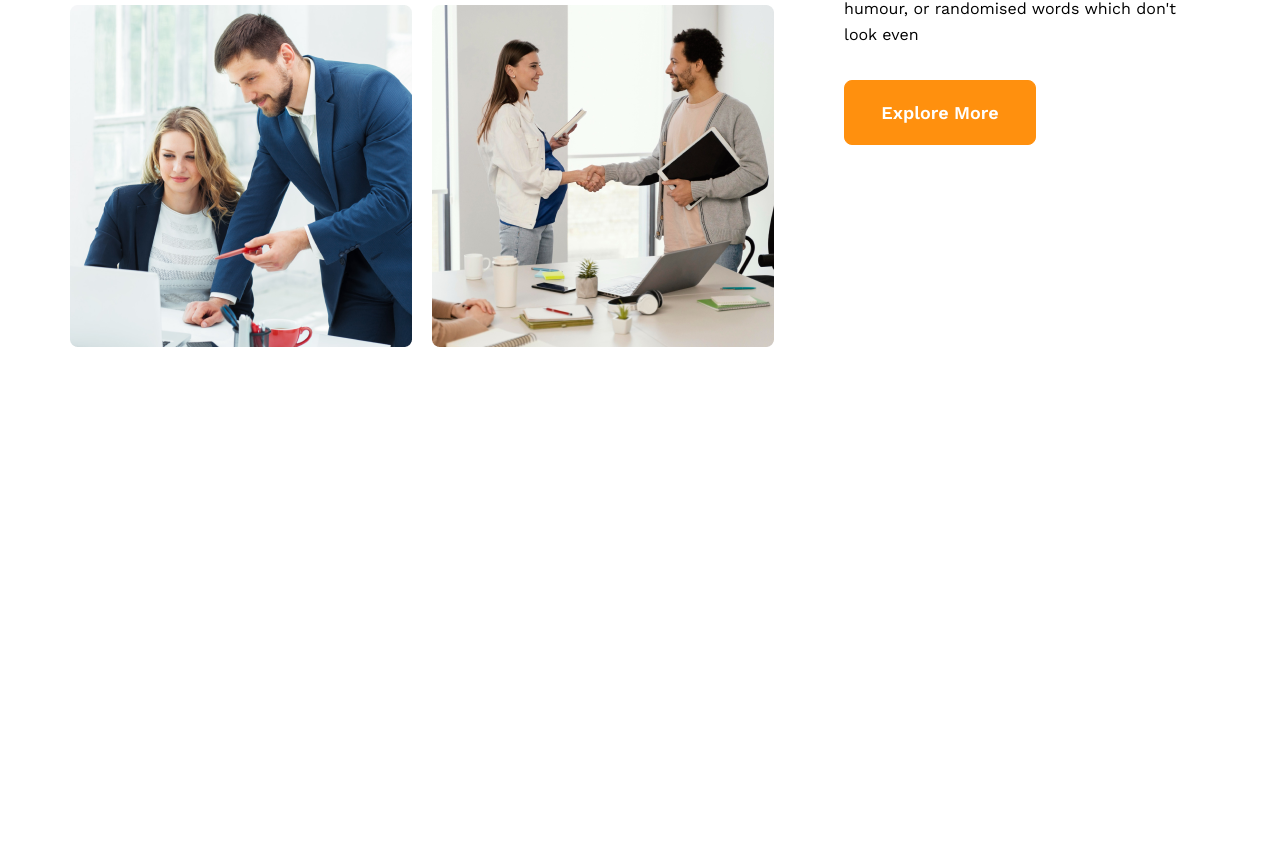
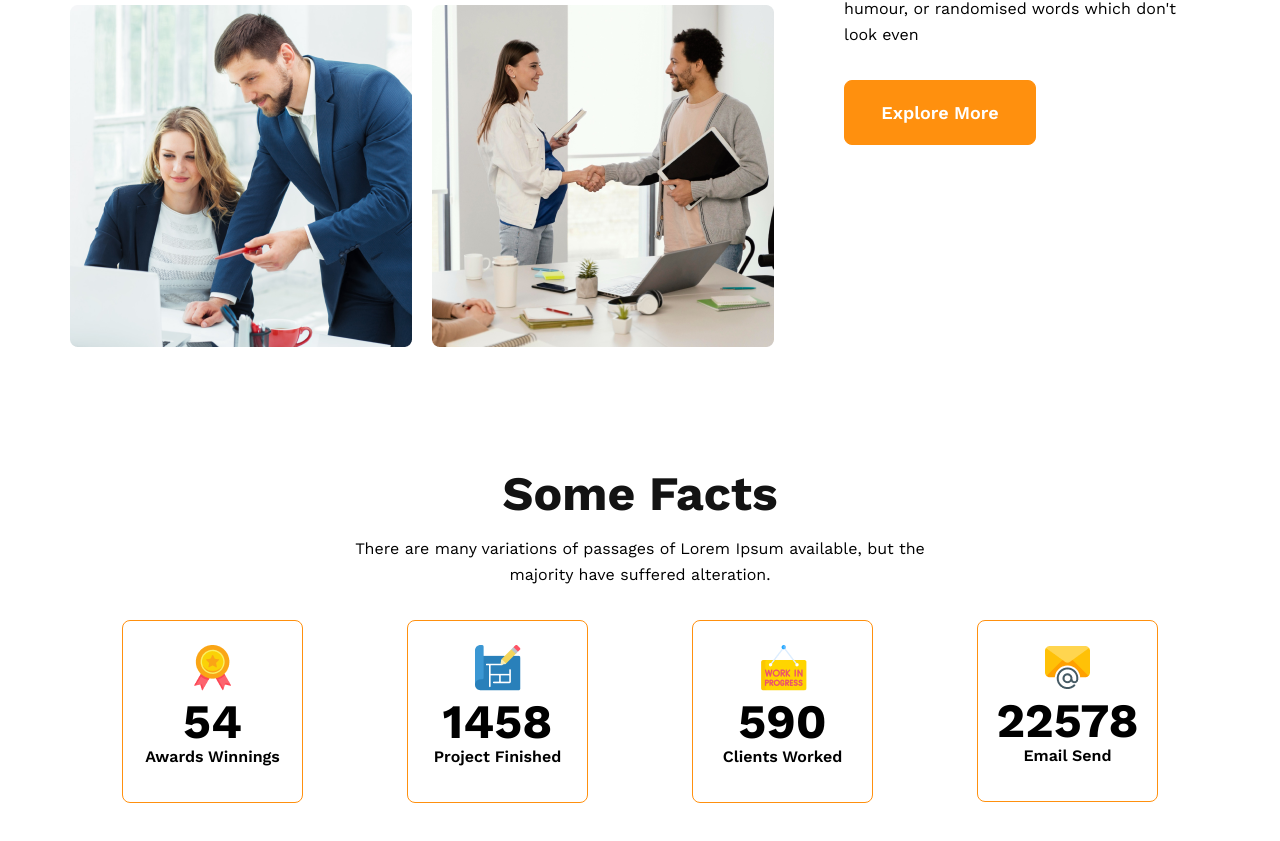
Before and after one commit to jiadalfahmid/g3-architect-website, a plain HTML site: page index.html in a window 1280 px wide. Shown: the part 1483-2324 px from the top of the page. Before the commit the page ends 1950 px from the top, so only its background shows below. Drawn offline with nearby package versions, Linux system fonts and the light colour scheme.

Commit message:
Facts section added

```diff
--- a/css/style.css
+++ b/css/style.css
@@ -134,6 +134,37 @@ li a{
   grid-gap: 1.25rem;
 }
 /* team section ends */
+/* feature section starts */
+/* feature section ends */
+/* facts section starts */
+.facts{
+  margin: 7.5rem auto;
+}
+.facts p{
+  max-width: 600px;
+  margin: 0rem auto 2rem;
+}
+.cards-container{
+  display: flex;
+  grid-template-columns: repeat(4, 1fr);
+  justify-content: space-around;
+  align-items: center;
+  flex-wrap: wrap;
+}
+.cards-container .card{
+  width: 11.35rem;
+  border: 1px solid rgb(255, 144, 14);
+  border-radius: 8px;
+}
+.card .badge{
+  margin-top: 1.5rem;
+}
+.card>p{
+  font-weight: 600;
+  margin-top: -1.25rem;
+}
+
+/* facts section ends */
 
 
 
@@ -155,6 +186,7 @@ li a{
   .team{
     flex-direction: column;
     gap: 30px;
+    text-align: center;
   }
   .team .team-img{
     grid-template-columns: repeat(1, 1fr);
@@ -165,6 +197,14 @@ li a{
   }
   .team .text-container{
     margin: 0px 2rem;
+  }
+  .facts p{
+    max-width: 25rem;
+  }
+  .cards-container{
+    justify-content: center;
+    gap: 1rem;
+    /* margin-left: 10px; */
   }
 }
 
@@ -193,6 +233,7 @@ li a{
   }
   .team .text-container{
     margin: 0px 4rem;
+    text-align: center;
   }
   .team .team-img{
     grid-gap: 0rem;
@@ -201,5 +242,9 @@ li a{
     margin: 1.25rem auto;
     width: 90%;
   }
+  .cards-container{
+    justify-content: space-around;
+    gap: 2rem;
+  }
 
 }
--- a/index.html
+++ b/index.html
@@ -45,6 +45,34 @@
       </div>
     </section>
     <!-- team section ends -->
+    <!-- facts section starts` -->
+    <section class="facts center">
+      <h2 class="title dark-1">Some Facts</h2>
+      <p class="para">There are many variations of passages of Lorem Ipsum available, but the majority have suffered alteration.</p>
+      <div class="cards-container center">
+        <div class="card">
+          <img src="./images/icons/ribon.png" alt="" class="badge">
+          <h3 class="title">54</h3>
+          <p class="para">Awards Winnings</p>
+        </div>
+        <div class="card">
+          <img src="./images/icons/projects.png" alt="" class="badge">
+          <h3 class="title">1458</h3>
+          <p class="para">Project Finished</p>
+        </div>
+        <div class="card">
+          <img src="./images/icons/customers.png" alt="" class="badge">
+          <h3 class="title">590</h3>
+          <p class="para">Clients Worked</p>
+        </div>
+        <div class="card">
+          <img src="./images/icons/email.png" alt="" class="badge">
+          <h3 class="title">22578</h3>
+          <p class="para">Email Send</p>
+        </div>
+      </div>
+    </section>
+    <!-- facts section ends` -->
   </section>
   <footer>
 
```
